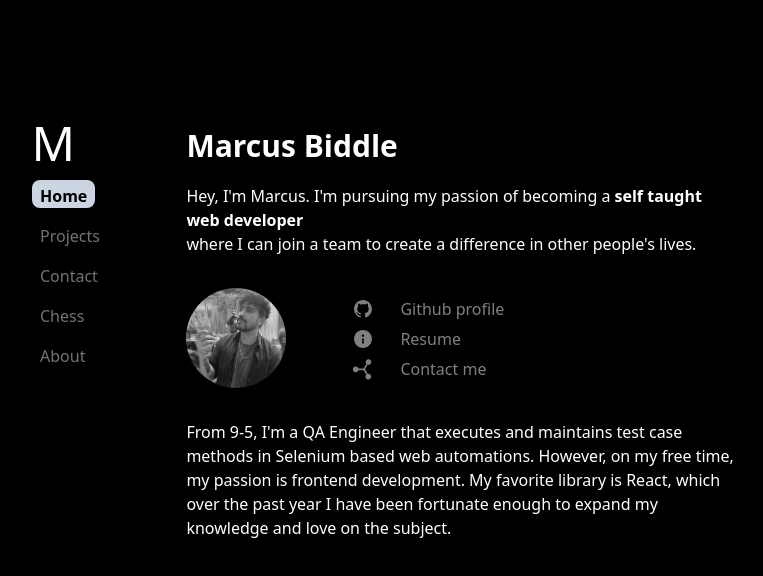
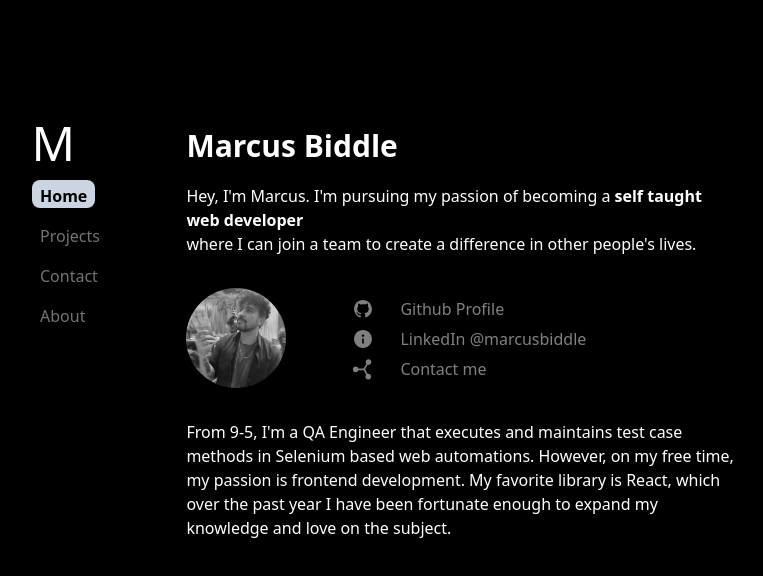
Before and after one commit to marcus-biddle/marsbid.io, a Next.js app in the folder portfolio/: page / in a window 1280 px wide. Shown: the top 576 px of the page, without its empty margins (256-1019 px from the left). Built offline with nearby package versions, Linux system fonts and the light colour scheme; a web font is replaced by a local one.

Commit message:
contact page

```diff
--- a/portfolio/data/routes.tsx
+++ b/portfolio/data/routes.tsx
@@ -11,10 +11,10 @@ export const routes = [
         path: '/contact',
         name: 'contact'
     },
-    {
-        path: '/chess',
-        name: 'chess'
-    },
+    // {
+    //     path: '/chess',
+    //     name: 'chess'
+    // },
     {
         path: '/about',
         name: 'about'
--- a/portfolio/src/pages/about/index.tsx
+++ b/portfolio/src/pages/about/index.tsx
@@ -1,3 +1 @@
-export default function About() {
-    return <div>About</div>
-}
+export default function About() {};
--- a/portfolio/src/pages/chess/index.tsx
+++ /dev/null
@@ -1,3 +0,0 @@
-export default function Chess() {
-    return <div>Chess</div>
-}
--- a/portfolio/src/pages/contact/index.tsx
+++ b/portfolio/src/pages/contact/index.tsx
@@ -1,4 +1,6 @@
+import Link from "next/link";
 import { FormEvent, useEffect, useState } from "react"
+import Button from "../../../utils/button";
 
 async function saveFormData(data: object) {
     return await fetch("/api/form", {
@@ -18,7 +20,7 @@ const Form = () => {
 
     const onSubmit = (e: FormEvent) => {
         e.preventDefault();
-        const response = await saveFormData(formData);
+        // const response = await saveFormData(formData);
         // https://www.propelauth.com/post/creating-advanced-reusable-forms-in-next-js
     }
 
@@ -49,9 +51,15 @@ export default function Contact() {
     return (
         <div>
             <h1 className='text-3xl font-bold'>Contact Me</h1>
-            <p className=' my-5'>{'Below are my contact information. '}</p>
+            <p className=' my-5'>{'Below you can find my resume and contact information.'}</p>
 
-            <Form />
+            {/* <p>Resume</p> */}
+
+                <Button>
+                <Link href='' locale={false} download={"/file_name.pdf"}>resume
+                </Link>
+                </Button>
+
         </div>
     )
 }
--- a/portfolio/src/pages/index.tsx
+++ b/portfolio/src/pages/index.tsx
@@ -4,8 +4,22 @@ import { Inter } from 'next/font/google'
 import styles from '@/styles/Home.module.css'
 import { about, avatar, bio, name } from '../../data/info';
 import { ContactIcon, GithubIcon, ResumeIcon } from '../../components/icons';
+import Link from 'next/link';
 
 //TODO remove social icons package
+
+const icons = [
+  {
+    icon: GithubIcon(),
+    name: 'Github Profile',
+    path: 'https://github.com/marcus-biddle'
+  },
+  {
+    icon: ResumeIcon(),
+    name: 'LinkedIn @marcusbiddle',
+    path: ''
+  },
+]
 
 export default function Home() {
   return (
@@ -22,7 +36,18 @@ export default function Home() {
         priority
         />
         <div className=' mt-2 flex flex-col gap-y-1'>
-          <a
+          {icons.map((link) => {
+            return (
+              <a
+              href={link.path}
+              key={link.name}
+              className='flex items-center gap-6 opacity-50 cursor-pointer hover:opacity-100'
+              >
+                {link.icon} {link.name}
+              </a>
+            )
+          })}
+          {/* <a
           href='https://github.com/marcus-biddle'
           className='flex items-center gap-6 opacity-50 cursor-pointer hover:opacity-100'
           >
@@ -30,15 +55,17 @@ export default function Home() {
             {'Github profile'}
           </a>
           <a className='flex items-center gap-6 opacity-50 cursor-pointer hover:opacity-100'>
-            {/* INSERT RESUME */}
+            LinkedIN Icon instead
             {ResumeIcon()}
-            {'Resume'}
-          </a>
-          <a className='flex items-center gap-6 opacity-50 cursor-pointer hover:opacity-100'>
+            {'LinkedIn @marcusbiddle'}
+          </a> */}
+          <Link
+          href='/contact'
+          className='flex items-center gap-6 opacity-50 cursor-pointer hover:opacity-100'>
             {/* take user to contact form */}
             {ContactIcon()}
             {'Contact me'}
-          </a>
+          </Link>
         </div>
       </div>
       <p>
--- a/portfolio/src/pages/projects/[project]/index.tsx
+++ /dev/null
@@ -1,6 +0,0 @@
-export default function Project() {
-    // Figure out slug thing
-    return (
-        <>Project</>
-    )
-}
--- /dev/null
+++ b/portfolio/utils/button.tsx
@@ -0,0 +1,21 @@
+import { ReactNode } from "react";
+
+interface ButtonProps {
+    size?: number;
+    children: ReactNode;
+}
+
+const Button = ({ size, children}: ButtonProps) => {
+    return (
+        <div className="border text-lg">
+            {children}
+        </div>
+    )
+};
+
+Button.defaultProps = {
+    size: 10,
+    children: null
+};
+
+export default Button;
```
